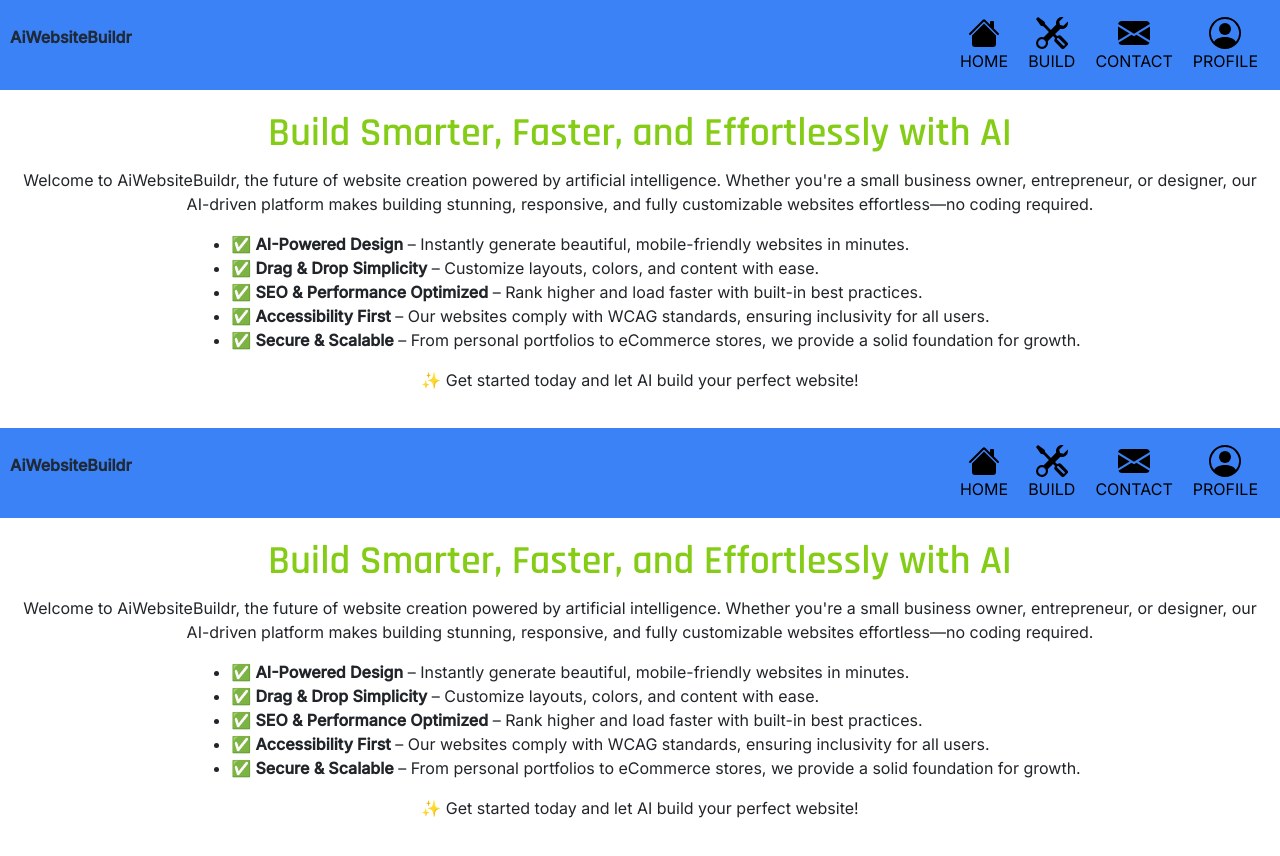
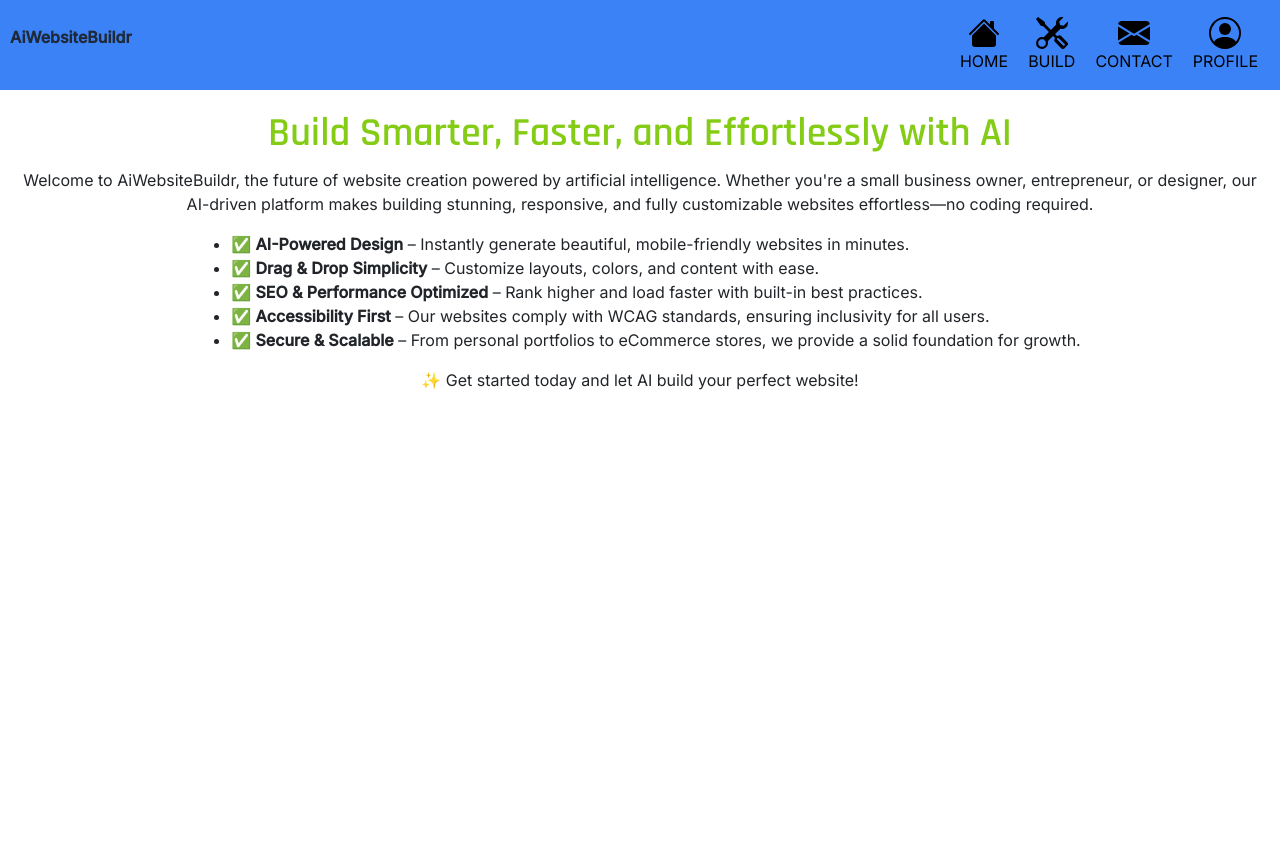
Before and after one commit to Lekematti/Inno-project, a Next.js app: page / in a window 1280 px wide. After the commit the page ends 800 px from the top, so only its background shows below. Built offline with nearby package versions, Linux system fonts and the light colour scheme.

Commit message:
Fix duplicate children

```diff
--- a/src/app/layout.tsx
+++ b/src/app/layout.tsx
@@ -33,7 +33,6 @@
     <html lang="en" className={`${rajdhani.variable} ${inter.variable}`}>
       <body className="bg-gray-50 min-h-screen">
         {children}
-        {children}
         <StateCleanup />
       </body>
     </html>
```
